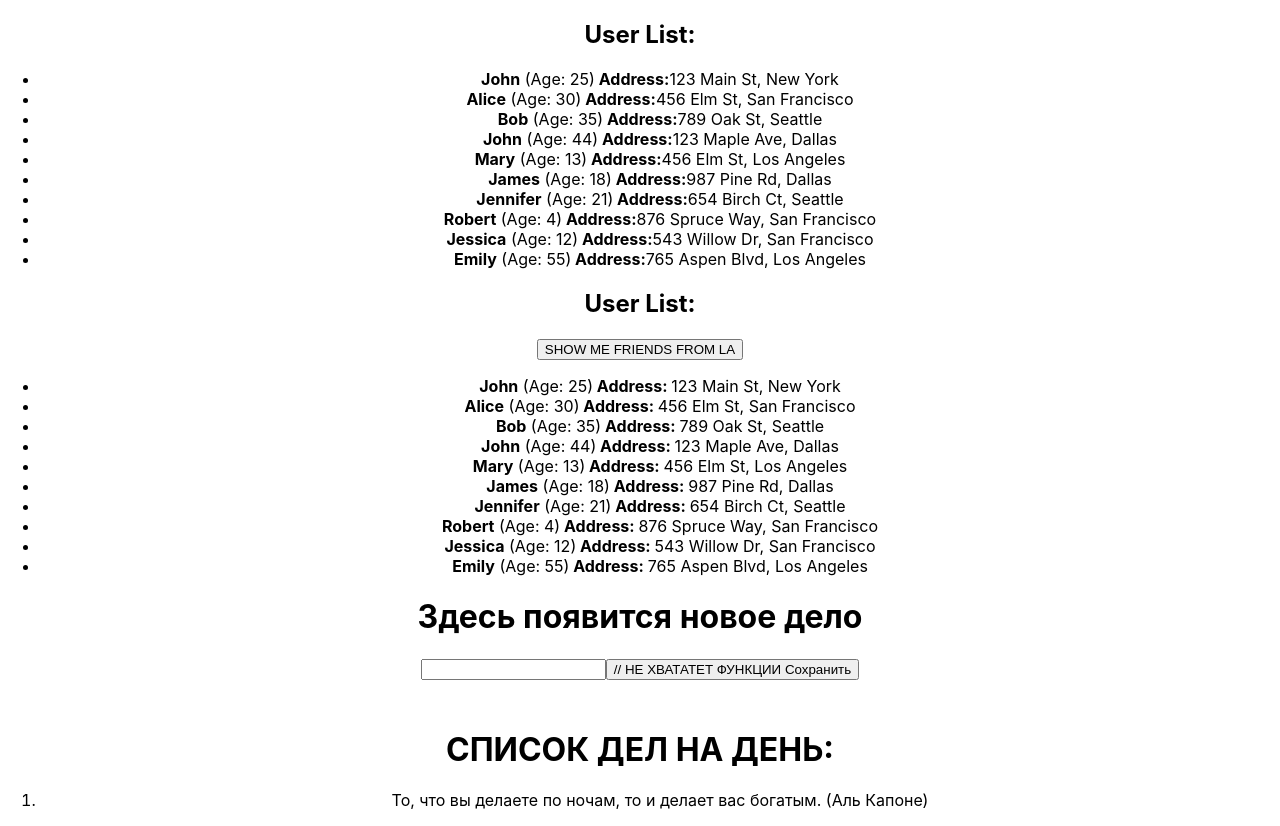
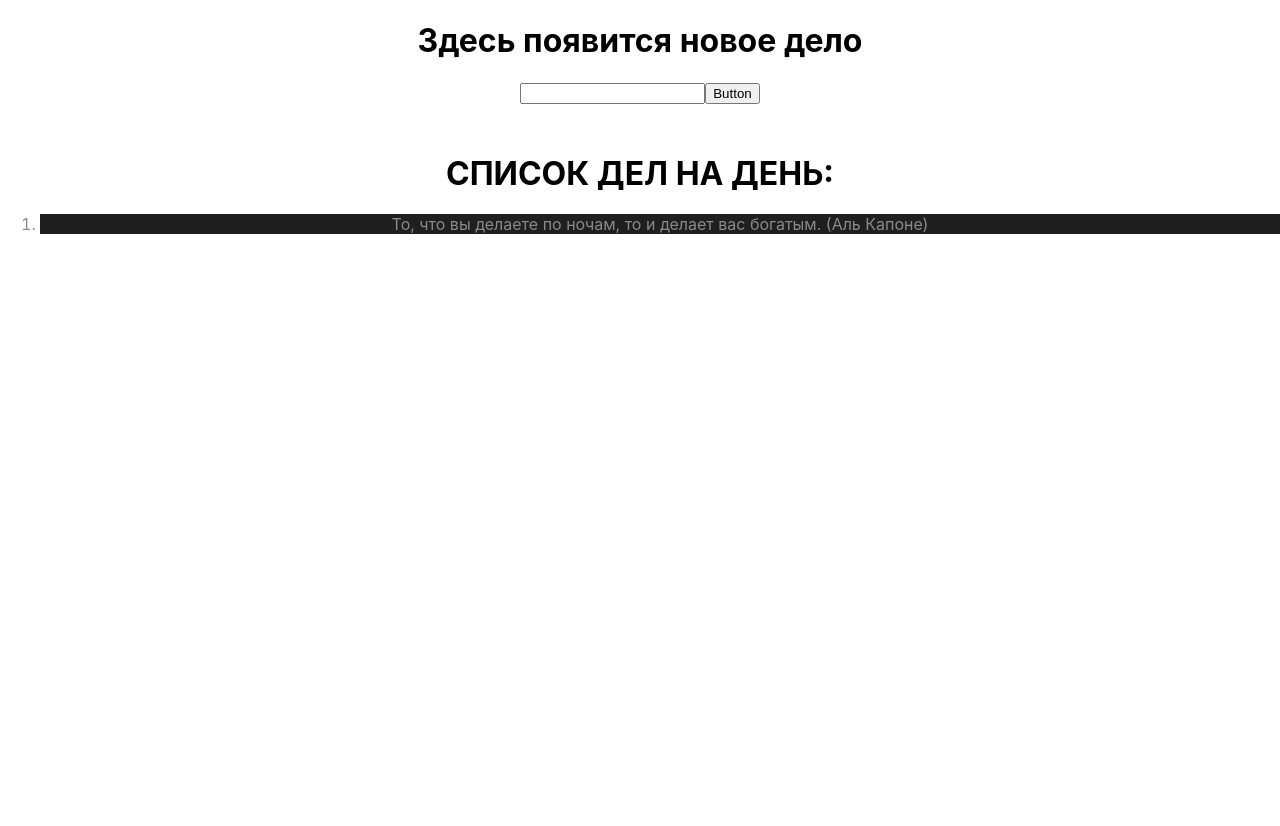
Before and after one commit to Evgenio89/homework-front-main1, a React (Create React App) app: page / in a window 1280 px wide. After the commit the page ends 800 px from the top, so only its background shows below. Built offline with nearby package versions, Linux system fonts and the light colour scheme.

Commit message:
third3 commit

```diff
--- a/src/App.tsx
+++ b/src/App.tsx
@@ -7,10 +7,10 @@ import { HW4 } from './HW/4/HW4';
 function App() {
   return (
     <div className="App">
-      <HW1 />
-      <HW2 />
-      <HW3 />
-      {/*<HW4 />*/}
+      {/*<HW1 />*/}
+      {/*<HW2 />*/}
+      {/*<HW3 />*/}
+      <HW4 />
     </div>
   );
 }
--- a/src/HW/4/Button.tsx
+++ b/src/HW/4/Button.tsx
@@ -1,11 +1,11 @@
 type ButtonPropsType = {
-  callBack: any // НУЖНО ПРОТИПИЗИРОВАТЬ
-  name: any // НУЖНО ПРОТИПИЗИРОВАТЬ
+  callBack: () => void// НУЖНО ПРОТИПИЗИРОВАТЬ
+  name: string // НУЖНО ПРОТИПИЗИРОВАТЬ
 };
 
 export const Button = (props: ButtonPropsType) => {
   const callBackHandler = () => {
-    // НУЖНО ДОПИСАТЬ
+    props.callBack()
   };
 
   return (
--- a/src/HW/4/HW4.tsx
+++ b/src/HW/4/HW4.tsx
@@ -24,27 +24,27 @@ export const HW4 = () => {
 
   return (
     <div id={'hw04'}>
-      {/*{currentText ? (*/}
-      {/*  <h1 id={'hw04-text'}>{currentText}</h1>*/}
-      {/*) : (*/}
-      {/*  <h1 id={'hw04-default-text'}>Здесь появится новое дело</h1>*/}
-      {/*)}*/}
+      {currentText ? (
+        <h1 id={'hw04-text'}>{currentText}</h1>
+      ) : (
+        <h1 id={'hw04-default-text'}>Здесь появится новое дело</h1>
+      )}
 
-      {/*<Input НЕ ХВАТАЕТ АРГУМЕНТОВ />*/}
+      <Input currentText={currentText} setCurrentText={setCurrentText}/>
 
-      {/*<Button НЕ ХВАТАЕТ АРГУМЕНТОВ />*/}
+      <Button name={'Button'} callBack={handleSave} />
 
-      {/*<h1 style={{ marginTop: '50px' }}>СПИСОК ДЕЛ НА ДЕНЬ:</h1>*/}
+      <h1 style={{ marginTop: '50px' }}>СПИСОК ДЕЛ НА ДЕНЬ:</h1>
 
-      {/*<ol id={'hw04-tasks'}>*/}
-      {/*  {texts.map((el, index) => {*/}
-      {/*    return (*/}
-      {/*      <li key={index} id={`hw04-task-${index}`} className={ЕСЛИ ЧЕТН ? S.chetNechet : ''}>*/}
-      {/*        {el}*/}
-      {/*      </li>*/}
-      {/*    );*/}
-      {/*  })}*/}
-      {/*</ol>*/}
+      <ol id={'hw04-tasks'}>
+        {texts.map((el, index) => {
+          return (
+            <li key={index} id={`hw04-task-${index}`} className={index %2 === 0 ? s.chetNechet : ''}>
+              {el}
+            </li>
+          );
+        })}
+      </ol>
     </div>
   );
 };
--- a/src/HW/4/Input.tsx
+++ b/src/HW/4/Input.tsx
@@ -1,14 +1,16 @@
+import {ChangeEvent} from "react";
+
 type InputPropsType = {
-	currentText: any // НУЖНО ПРОТИПИЗИРОВАТЬ
-	setCurrentText: any // НУЖНО ПРОТИПИЗИРОВАТЬ
+	currentText: string // НУЖНО ПРОТИПИЗИРОВАТЬ
+	setCurrentText: (currentText: string) => void // НУЖНО ПРОТИПИЗИРОВАТЬ
 };
 
 export const Input = (props: InputPropsType) => {
-	const onChangeHandler = (event: 'НУЖНО ПРОТИПИЗИРОВАТЬ') => {
-		// НУЖНО ДОПИСАТЬ
+	const onChangeHandler = (event: ChangeEvent<HTMLInputElement>) => {
+       props.setCurrentText(event.currentTarget.value)
 	};
 
-	// return (
-	//   <input id={'hw04-input'} type="text" value={props.currentText} onChange={onChangeHandler} />
-	// );
+	 return (
+	   <input id={'hw04-input'} type="text" value={props.currentText} onChange={onChangeHandler} />
+	 );
 };
```
